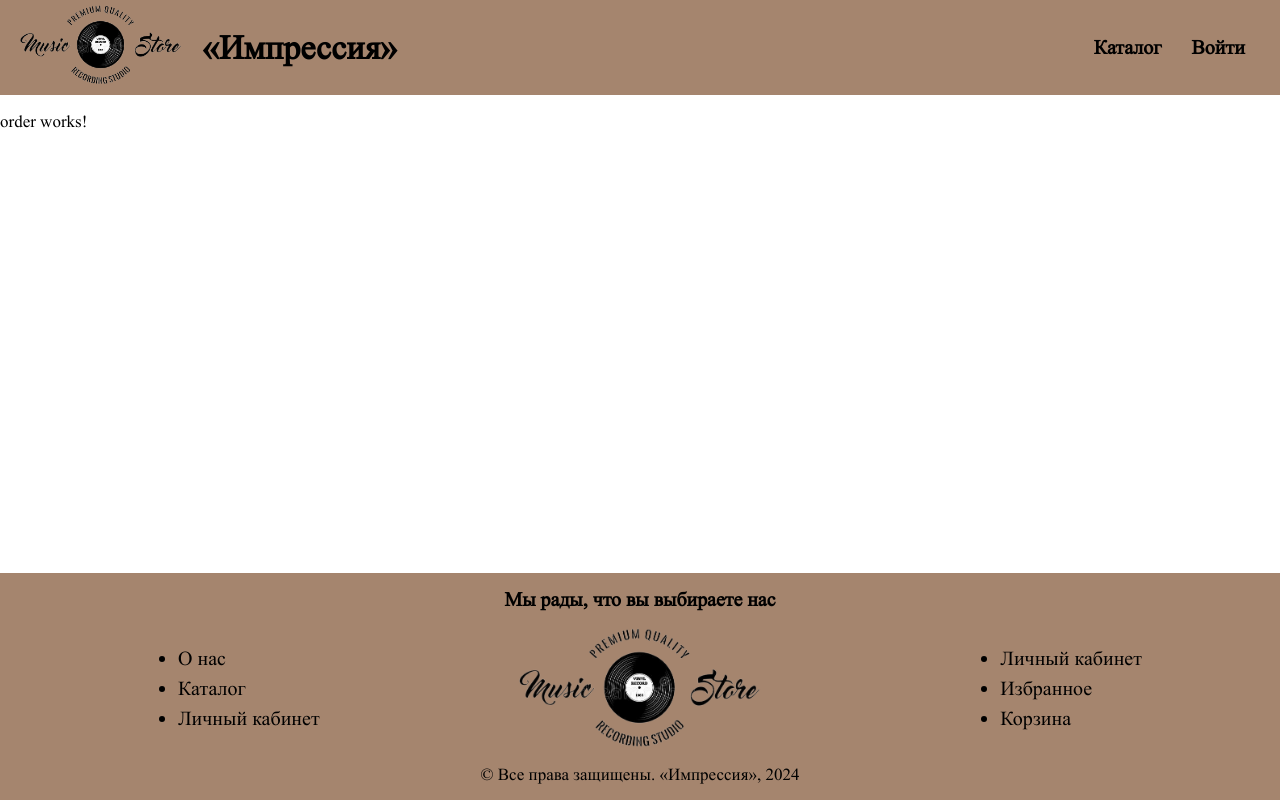
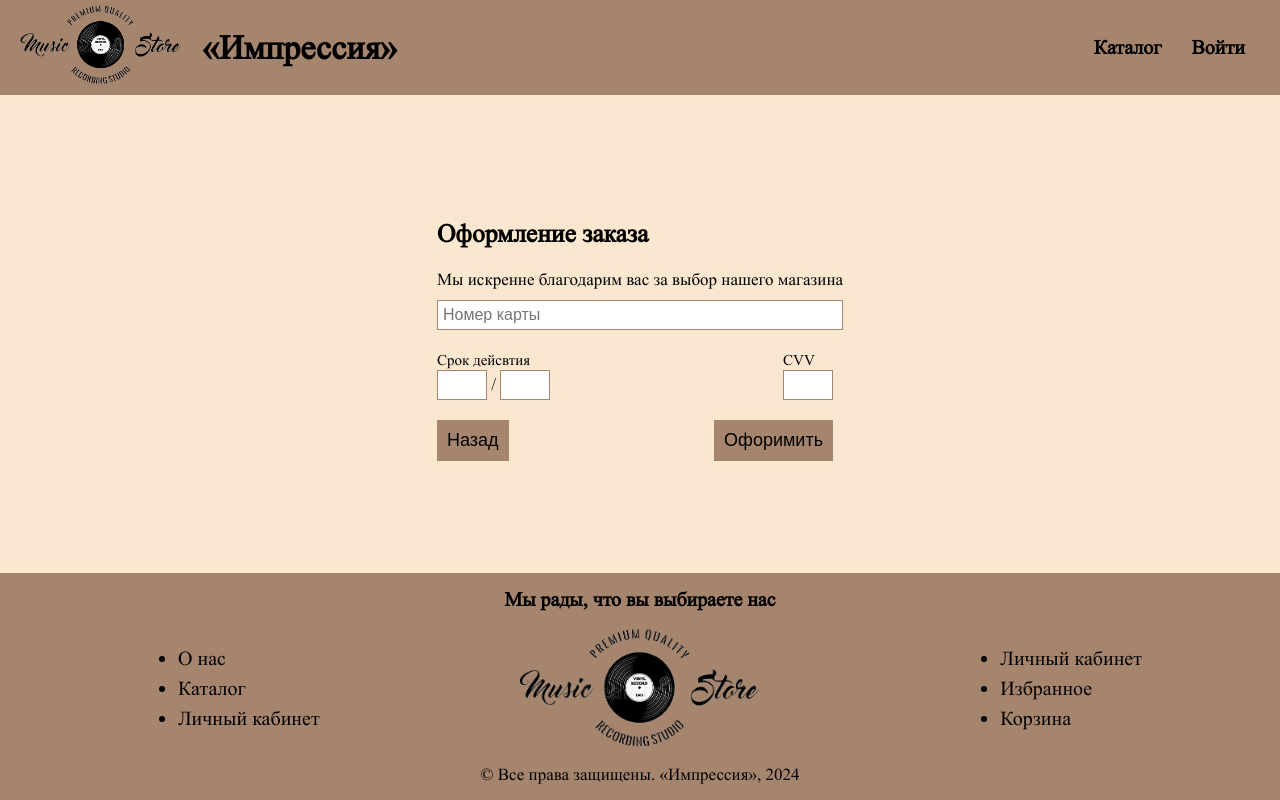
Before and after one commit to AlabamaWebp/vinilFront, an Angular app: page /order in a window 1280 px wide. Built offline with nearby package versions, Linux system fonts and the light colour scheme.

Commit message:
пустой ордер

```diff
--- a/src/app/comps/order/order.component.html
+++ b/src/app/comps/order/order.component.html
@@ -1 +1,82 @@
-<p>order works!</p>
+<div class="wrapper light center">
+    <div class="block">
+        <h2>Оформление заказа</h2>
+        @if (!next) {
+        @for (item of tovars; track $index) {
+        <div class="flex tovar">
+            <div class="img" [style.backgroundImage]="'url(../../../assets/catalog/products/' + item.img + '.jpg)'">
+            </div>
+            <div class="name">
+                {{item.name}}
+            </div>
+            <div class="price">
+                Цена: {{item.price}} руб.
+            </div>
+        </div>
+        }
+        <div>
+            <input type="text" placeholder="Адрес" class="w100">
+            <div class="margin">
+                <input type="checkbox" id="s">
+                <label for="s">Я согласен(а) на обработку персоналных данных</label>
+            </div>
+            <fieldset>
+                <legend>Способы доставки</legend>
+                <div>
+                    <input type="radio" id="huey" name="drone" value="huey" checked />
+                    <label for="huey">Почта России</label>
+                </div>
+                <div>
+                    <input type="radio" id="dewey" name="drone" value="dewey" />
+                    <label for="dewey">СДЭК</label>
+                </div>
+                <div>
+                    <input type="radio" id="louie" name="drone" value="louie" />
+                    <label for="louie">Курьер</label>
+                </div>
+                <div>
+                    <input type="radio" id="s1" name="drone" value="s1" />
+                    <label for="s1">Самовывоз</label>
+                </div>
+            </fieldset>
+        </div>
+        <div class="right margin">
+            <button class="button1" (click)="next = true">
+                К оформлению
+            </button>
+        </div>
+        }
+        @else {
+            <span>Мы искренне благодарим вас за выбор нашего магазина</span>
+            <div>
+                <input type="text" placeholder="Номер карты" class="w100 margin">
+                <div class="srok">
+                    <div class="flex jcsb">
+                        <div class="margin">
+                            <label for="">Срок дейсвтия</label>
+                            <div>
+                                <input class="mini" type="text">
+                                /
+                                <input class="mini" type="text">
+                            </div>
+                        </div>
+                        <div class="margin">
+                            <label for="">CVV</label>
+                            <div>
+                                <input class="mini" type="text">
+                            </div>
+                        </div>
+                    </div>
+                </div>
+                <div class="flex jcsb">
+                    <button class="button1 margin" (click)="next = false">
+                        Назад
+                    </button>
+                    <button class="button1 margin">
+                        Офоримить
+                    </button>
+                </div>
+            </div>
+        }
+    </div>
+</div>
--- a/src/app/comps/order/order.component.scss
+++ b/src/app/comps/order/order.component.scss
@@ -0,0 +1,10 @@
+.margin {
+    margin: 10px 10px 10px 0;
+}
+.right {
+    display: flex;
+    width: 100%;
+    justify-content: end;
+    button {margin: 3px;}
+}
+label {font-size: 15px;}
--- a/src/app/comps/order/order.component.ts
+++ b/src/app/comps/order/order.component.ts
@@ -9,4 +9,14 @@ import { Component } from '@angular/core';
 })
 export class OrderComponent {
 
+
+  tovars: data[] = [];
+  next = true;
 }
+
+interface data {
+  id: number
+  name: string,
+  price: number,
+  img: string,
+}
--- a/src/styles.scss
+++ b/src/styles.scss
@@ -27,6 +27,7 @@ input {
     font-size: 16px;
     padding: 5px;
     border: 1px solid $main;
+    &.mini { width: 50px; }
 }
 .flex {
     display: flex;
```
